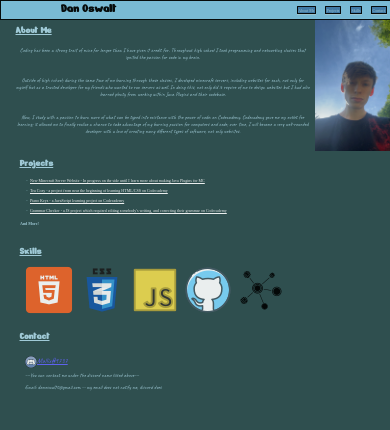
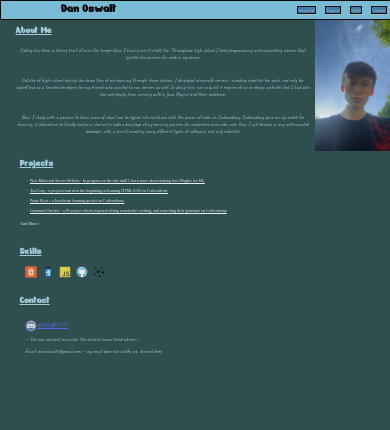
Before and after one commit to mallix-coding/Portfolio, a plain HTML site: page index.html in a window 390 px wide. Shown: the top 430 px of the page. Drawn offline with Linux system fonts and the light colour scheme.

Commit message:
Edited Skills Icons for Phone Size

```diff
--- a/index.html
+++ b/index.html
@@ -67,19 +67,19 @@
                     <h1 id="skills">Skills</h1>
                     <ul id="skilllist">
                         <li>
-                            <img src="resources/HTMLicon.png">
+                            <img  class ="skillicons" src="resources/HTMLicon.png">
                         </li>
                         <li>
-                            <img src="resources/CSSicon.png">
+                            <img class="skillicons" src="resources/CSSicon.png">
                         </li>
                         <li>
-                            <img src="resources/JSicon.png">
+                            <img class="skillicons" src="resources/JSicon.png">
                         </li>
                         <li>
-                            <img src="resources/GitHubicon.png">
+                            <img class="skillicons" src="resources/GitHubicon.png">
                         </li>
                         <li>
-                            <img src="resources/Nodeicon.png">
+                            <img class="skillicons" src="resources/Nodeicon.png">
                         </li>
                     </ul>
                 </div>
--- a/portfolio.css
+++ b/portfolio.css
@@ -389,6 +389,11 @@ body {
         text-decoration: underline;
         color: rgb(100, 100, 255);
     }
+
+    .skillicons {
+        height: 12px;
+        width: 12px;
+    }
       /*The end of the code for the body*/
 
 
```
